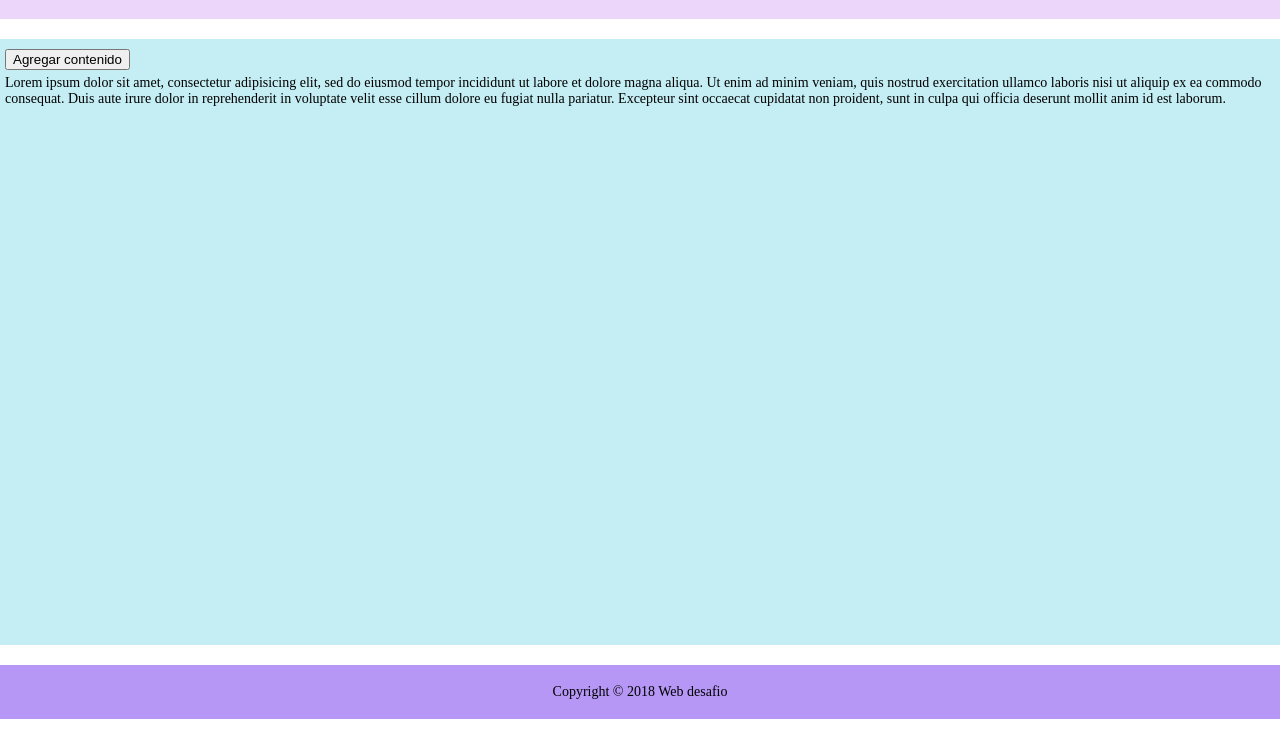
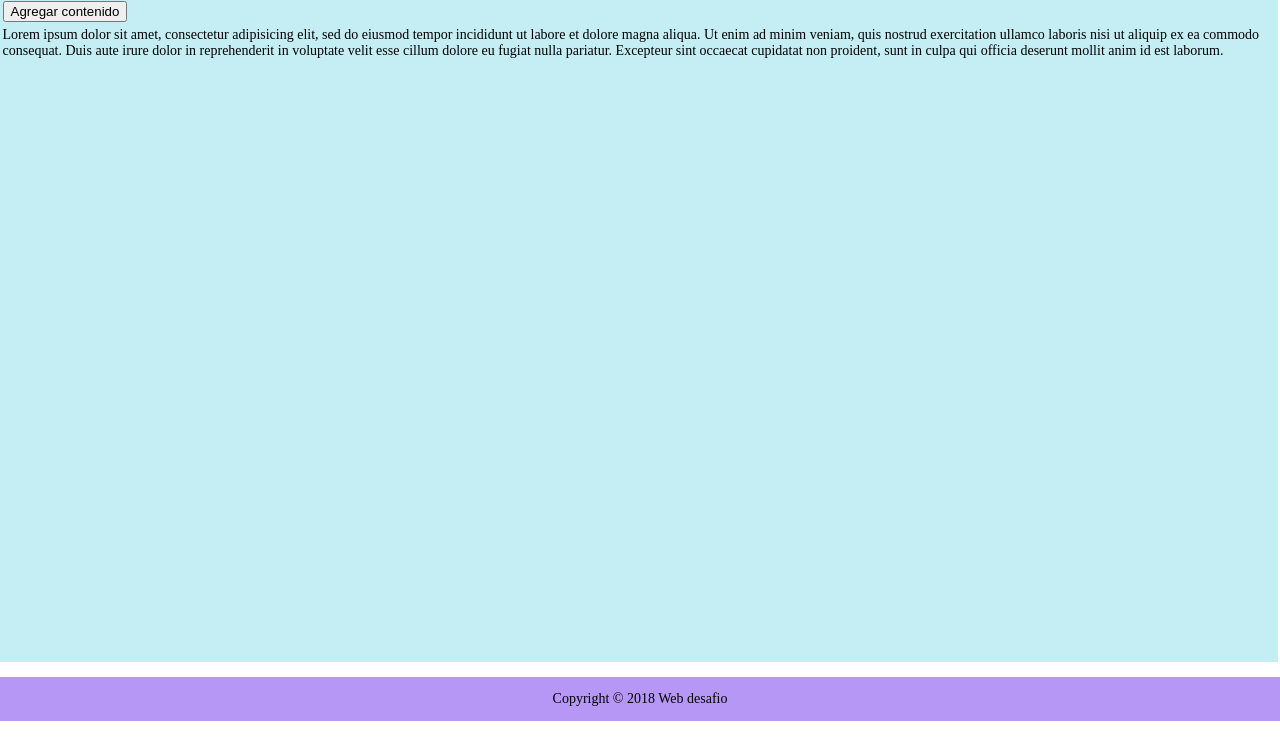
Before and after one commit to volta2016/desafio-clases, a plain HTML site: page sticky footer con flexbox/index.html in a window 1280 px wide. Shown: the part 79-816 px from the top of the page. Drawn offline with Linux system fonts and the light colour scheme.

Commit message:
updated flex
css updated

```diff
--- a/sticky footer con flexbox/style.css
+++ b/sticky footer con flexbox/style.css
@@ -3,12 +3,14 @@ body {
 	flex-direction: column;
 	align-items: center;
 	min-height: 100vh;
+
 	font-size: 14px;
+	margin: 0;
 }
 
 .header, .content, .footer {
-	margin: 10px;
-	padding: 5px;
+	margin: 0px;
+	padding: 0px;
 	min-width: 100vmax;
 
 }
@@ -22,7 +24,8 @@ body {
 
 .content {
 	background: #6ed4e466;
-	flex: 1 0 0;
+	flex: 1;
+	margin: 5px 10px 15px 5px;
 }
 
 .content p {
@@ -33,4 +36,6 @@ body {
 	background: #b697f5;
     display: flex;
 	justify-content: center;
+	height: 100%;
+
 }
```
